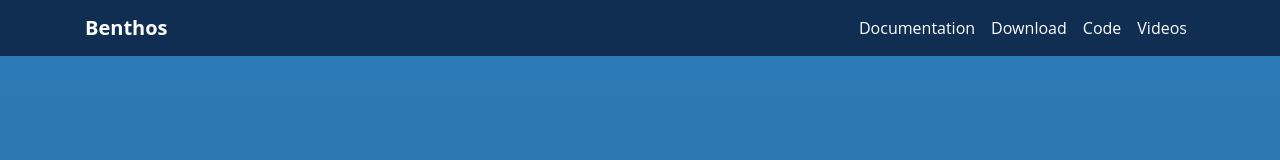
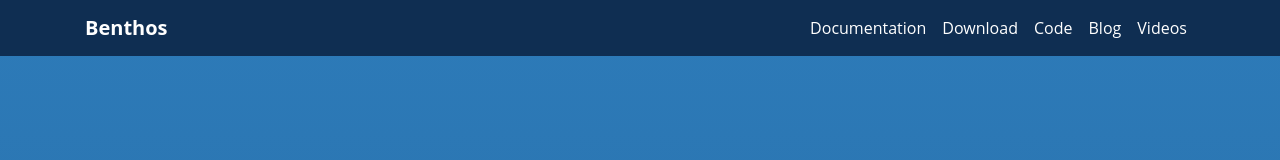
Before and after one commit to benthosdev/benthosdev.github.io, a website: page index.html in a window 1280 px wide. Shown: the top 160 px of the page. Drawn offline with Linux system fonts and the light colour scheme.

Commit message:
Add blog link

```diff
--- a/index.html
+++ b/index.html
@@ -58,6 +58,9 @@
           </li>
           <li class="nav-item active">
             <a class="nav-link" href="https://github.com/Jeffail/benthos">Code</a>
+          </li>
+          <li class="nav-item active">
+            <a class="nav-link" href="https://www.jeffail.uk">Blog</a>
           </li>
           <li class="nav-item active">
             <a class="nav-link" href="https://www.youtube.com/playlist?list=PL9hWaP-BQh2rvNuM29bTLlL0hYk6cqyT5">Videos</a>
```
